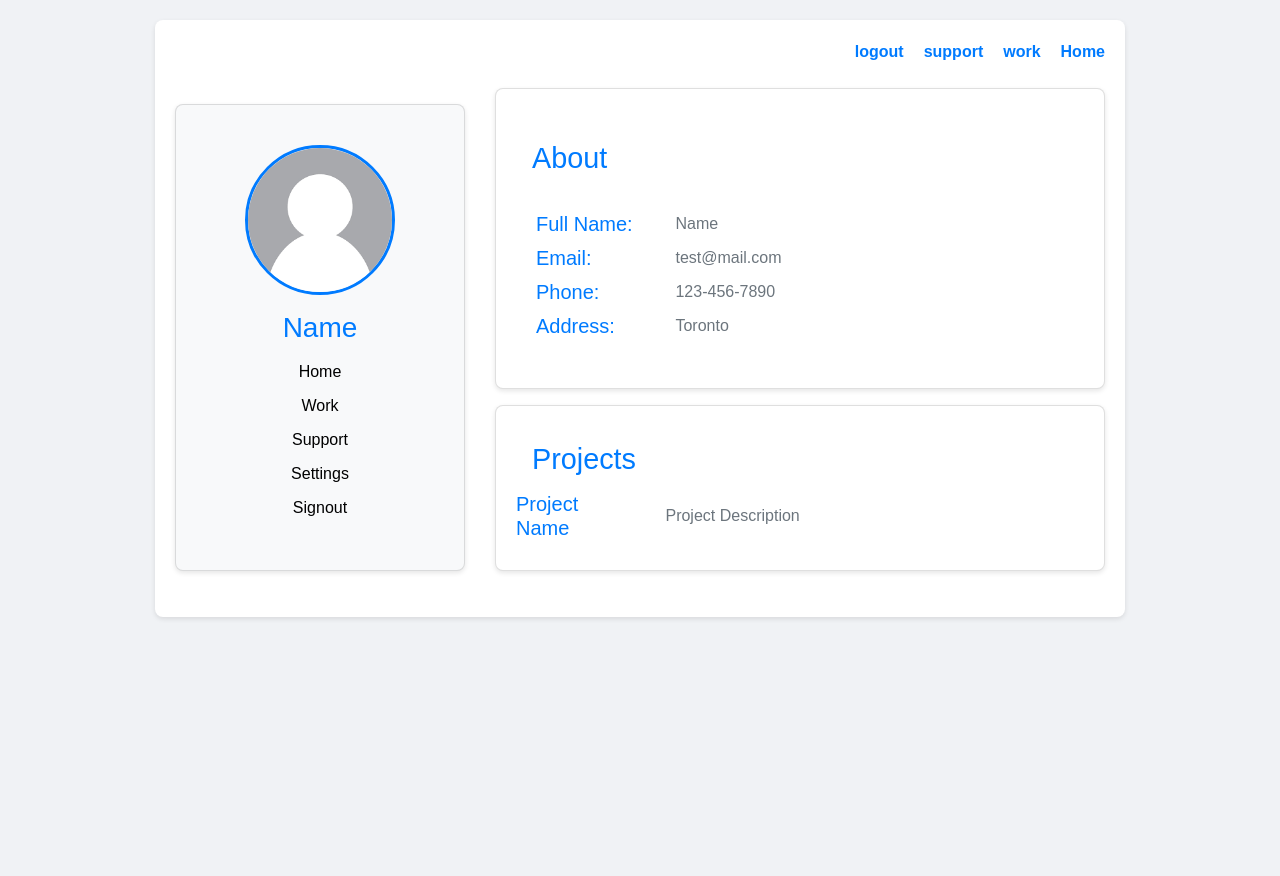
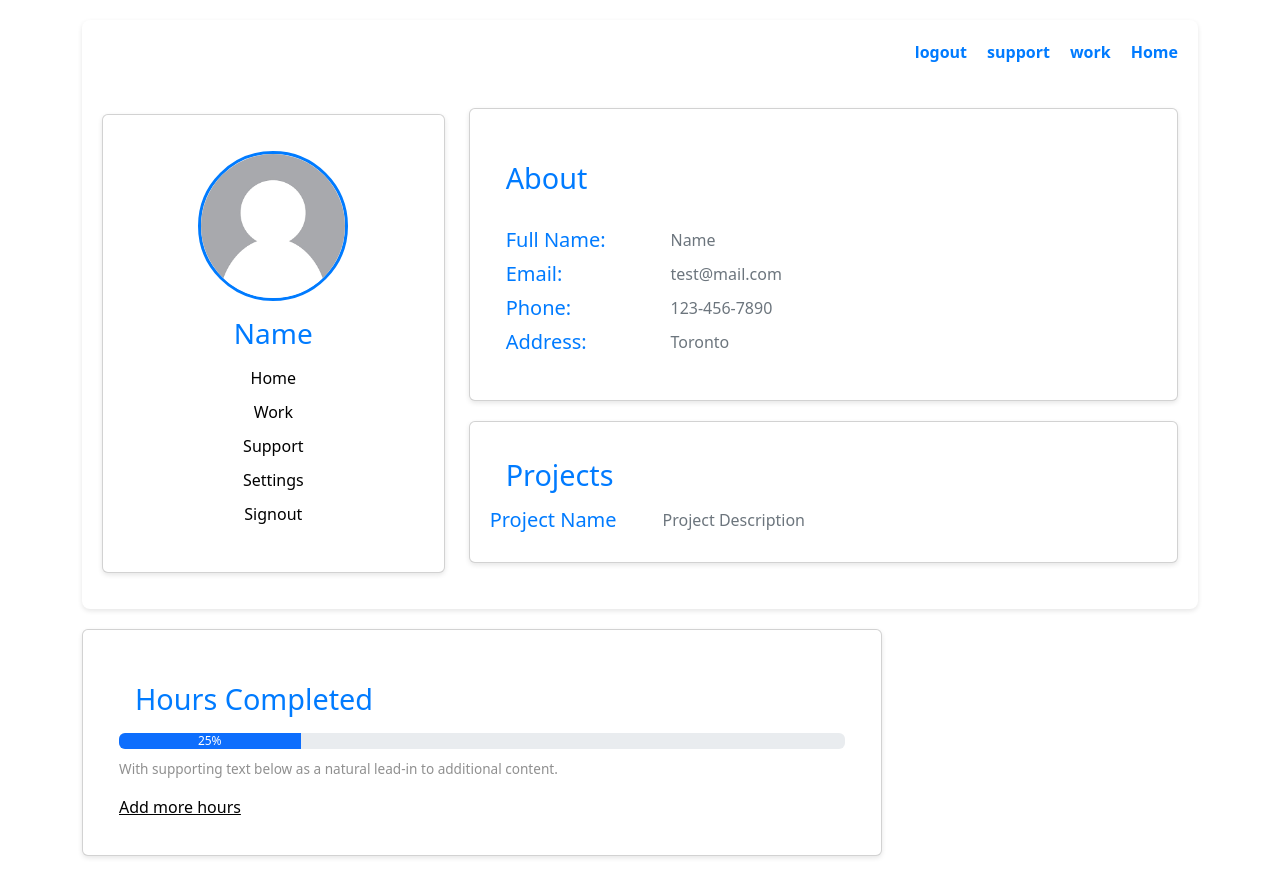
Before and after one commit to Towaiji/Volunteer-website, a plain HTML site: page user.html in a window 1280 px wide. Before the commit the page ends 800 px from the top, so only its background shows below. Drawn offline with nearby package versions, Linux system fonts and the light colour scheme.

Commit message:
progress bar

```diff
--- a/user.css
+++ b/user.css
@@ -104,3 +104,25 @@ hr {
     background: #ddd;
     margin: 20px 0;
 }
+.card {
+    background-color: #fff;
+    border-radius: 8px;
+    box-shadow: 0 2px 5px rgba(0, 0, 0, 0.1);
+    padding: 20px;
+    margin-top: 20px;
+}
+.m-3 {
+    color: #007bff;
+    font-size: 1.8em;
+    margin-bottom: 20px;
+}
+.card-text {
+    font-size: 0.85rem;
+    color: #00000070;
+}
+.hourbtn {
+    color: black;
+}
+.progress {
+    margin-bottom: 10px;
+}
--- a/user.html
+++ b/user.html
@@ -7,6 +7,7 @@
     <title>Document</title>
     <link rel="stylesheet" type="text/css" href="bootstrap-4.5.3-dist/css/bootstrap.min.css">
     <link rel="stylesheet" href="user.css">
+    <link href="https://cdn.jsdelivr.net/npm/bootstrap@5.3.3/dist/css/bootstrap.min.css" rel="stylesheet" integrity="sha384-QWTKZyjpPEjISv5WaRU9OFeRpok6YctnYmDr5pNlyT2bRjXh0JMhjY6hW+ALEwIH" crossorigin="anonymous">
 </head>
 
 <body>
@@ -86,6 +87,16 @@
                 </div>
             </div>
         </div>
+        <div class="card" style="width: 50rem;">
+            <div class="card-body">
+                <h1 class="m-3">Hours Completed</h1>
+              <div class="progress" role="progressbar" aria-label="Example with label" aria-valuenow="25" aria-valuemin="0" aria-valuemax="100">
+                <div class="progress-bar" style="width: 25%">25%</div>
+              </div>
+              <p class="card-text">With supporting text below as a natural lead-in to additional content.</p>
+              <a href="#" class="hourbtn">Add more hours</a>
+            </div>
+        </div>
     </div>
 
 </body>
```
